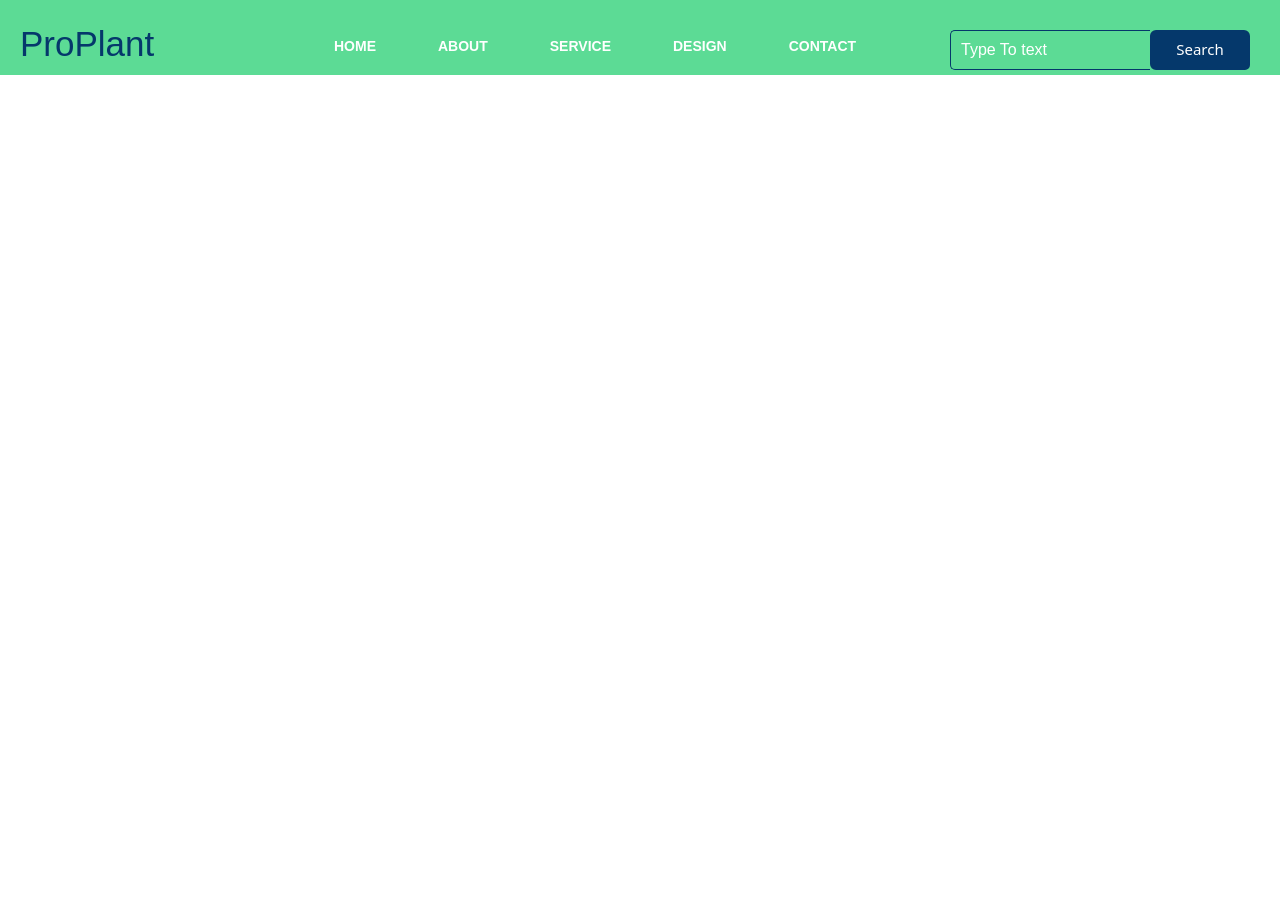
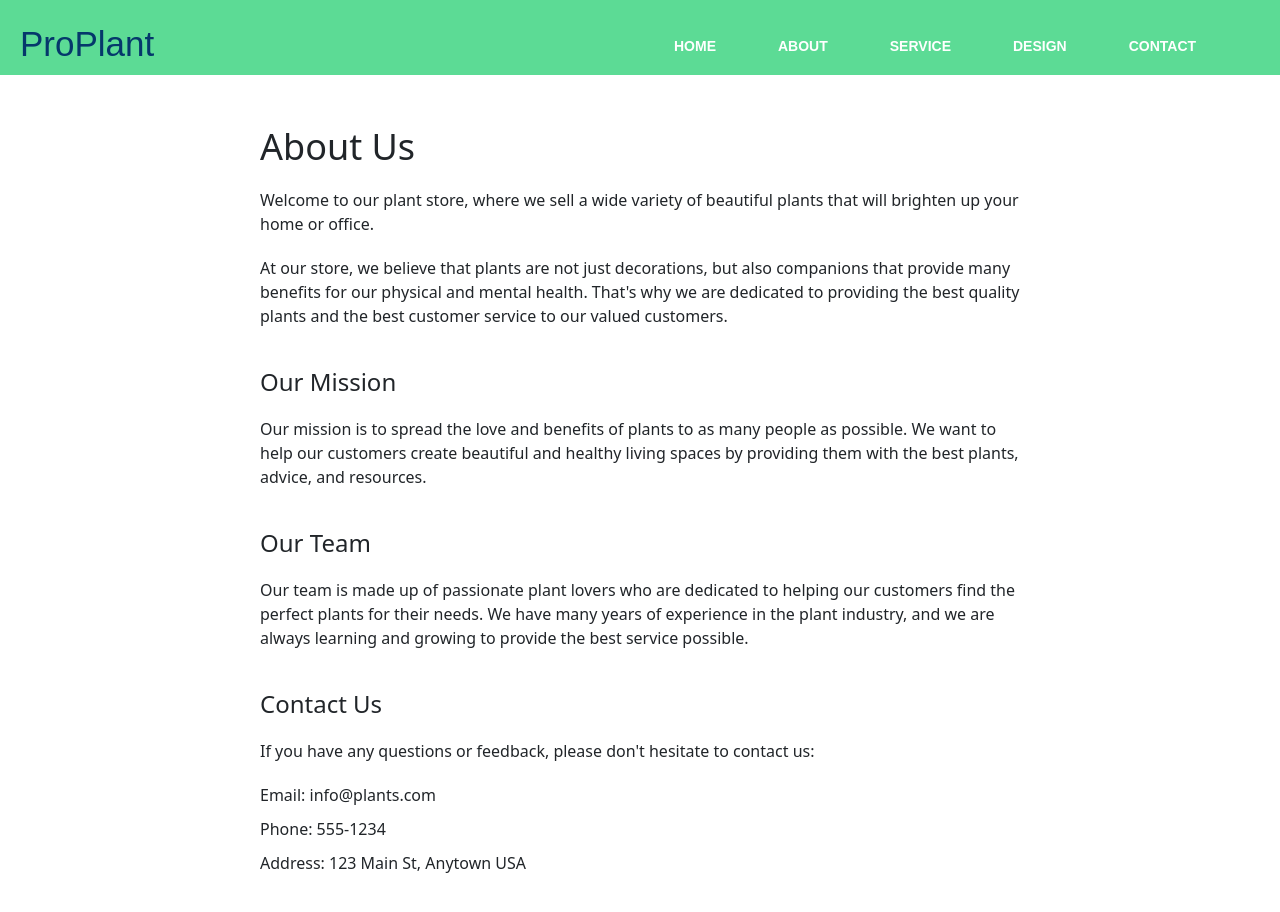
Before and after one commit to kiranm889/https---github.com-kiranm889-online-shoping-frontend, an Angular app: page /about in a window 1280 px wide. Before the commit this address led to /. Shown: the top 912 px of the page. Before the commit the page ends 800 px from the top, so only its background shows below. Built offline with nearby package versions, Linux system fonts and the light colour scheme.

Commit message:
menu-search_about-page

```diff
--- /dev/null
+++ b/src/app/about/about.component.css
@@ -0,0 +1,33 @@
+.about-page {
+    max-width: 800px;
+    margin: 0 auto;
+    padding: 50px 20px;
+  }
+
+  h1 {
+    font-size: 36px;
+    margin-bottom: 20px;
+  }
+
+  h2 {
+    font-size: 24px;
+    margin-top: 40px;
+    margin-bottom: 20px;
+  }
+
+  p {
+    font-size: 16px;
+    line-height: 1.5;
+    margin-bottom: 20px;
+  }
+
+  ul {
+    list-style: none;
+    margin: 0;
+    padding: 0;
+  }
+
+  li {
+    font-size: 16px;
+    margin-bottom: 10px;
+  }
--- /dev/null
+++ b/src/app/about/about.component.html
@@ -0,0 +1,35 @@
+<div class="about-page">
+  <h1>About Us</h1>
+  <p>
+    Welcome to our plant store, where we sell a wide variety of beautiful plants
+    that will brighten up your home or office.
+  </p>
+  <p>
+    At our store, we believe that plants are not just decorations, but also
+    companions that provide many benefits for our physical and mental health.
+    That's why we are dedicated to providing the best quality plants and the
+    best customer service to our valued customers.
+  </p>
+  <h2>Our Mission</h2>
+  <p>
+    Our mission is to spread the love and benefits of plants to as many people
+    as possible. We want to help our customers create beautiful and healthy
+    living spaces by providing them with the best plants, advice, and resources.
+  </p>
+  <h2>Our Team</h2>
+  <p>
+    Our team is made up of passionate plant lovers who are dedicated to helping
+    our customers find the perfect plants for their needs. We have many years of
+    experience in the plant industry, and we are always learning and growing to
+    provide the best service possible.
+  </p>
+  <h2>Contact Us</h2>
+  <p>
+    If you have any questions or feedback, please don't hesitate to contact us:
+  </p>
+  <ul>
+    <li>Email: info@plants.com</li>
+    <li>Phone: 555-1234</li>
+    <li>Address: 123 Main St, Anytown USA</li>
+  </ul>
+</div>
--- a/src/app/app-routing.module.ts
+++ b/src/app/app-routing.module.ts
@@ -1,5 +1,6 @@
 import { NgModule } from '@angular/core';
 import { RouterModule, Routes } from '@angular/router';
+import { AboutComponent } from './about/about.component';
 import { HomeComponent } from './home/home.component';
 import { LoginComponent } from './login/login.component';
 import { MenuComponent } from './menu/menu.component';
@@ -14,6 +15,7 @@ const routes: Routes = [
   { path: 'menu', component: MenuComponent },
   { path: 'products', component: ProductsComponent },
   { path: 'productsForm', component: ProductsFormComponent },
+  { path: 'about', component: AboutComponent },
 ];
 
 @NgModule({
--- a/src/app/app.module.ts
+++ b/src/app/app.module.ts
@@ -12,9 +12,10 @@ import { NavComponent } from './common/nav/nav.component';
 import { ProductsComponent } from './menu/products/products.component';
 import { ProductsFormComponent } from './menu/products/products-form/products-form.component';
 import { HomeComponent } from './home/home.component';
+import { AboutComponent } from './about/about.component';
 
 @NgModule({
-  declarations: [AppComponent, LoginComponent, RegistrationComponent, MenuComponent, NavComponent, ProductsComponent, ProductsFormComponent, HomeComponent],
+  declarations: [AppComponent, LoginComponent, RegistrationComponent, MenuComponent, NavComponent, ProductsComponent, ProductsFormComponent, HomeComponent, AboutComponent],
   imports: [BrowserModule, AppRoutingModule, FormsModule, HttpClientModule],
   providers: [],
   bootstrap: [AppComponent],
--- a/src/app/common/nav/nav.component.css
+++ b/src/app/common/nav/nav.component.css
@@ -21,7 +21,7 @@
 }
 
 .menu{
-    width: 400px;
+    width: 700px;
     float: left;
     height: 70px;
 }
@@ -52,7 +52,7 @@ ul li a:hover{
     color: #05386B;
 }
 
-.search{
+/* .search{
     width: 330px;
     float: left;
     margin-left: 270px;
@@ -104,4 +104,4 @@ ul li a:hover{
 ::placeholder{
     color: #fff;
     font-family: Arial;
-}
+} */
--- a/src/app/common/nav/nav.component.html
+++ b/src/app/common/nav/nav.component.html
@@ -6,15 +6,15 @@
   <div class="menu">
     <ul>
       <li><a routerLink="/home">HOME</a></li>
-      <li><a routerLink="/menu">ABOUT</a></li>
+      <li><a routerLink="/about">ABOUT</a></li>
       <li><a routerLink="/menu">SERVICE</a></li>
       <li><a href="#">DESIGN</a></li>
       <li><a href="#">CONTACT</a></li>
     </ul>
   </div>
 
-  <div class="search">
+  <!-- <div class="search">
     <input class="srch" type="search" name="" placeholder="Type To text" />
     <a href="#"> <button class="btn">Search</button></a>
-  </div>
+  </div> -->
 </div>
--- a/src/app/menu/menu.component.css
+++ b/src/app/menu/menu.component.css
@@ -0,0 +1,35 @@
+.menuProduct{
+    margin: auto;
+}
+
+.search-container {
+    display: flex;
+    align-items: center;
+    justify-content: left;
+    margin-bottom: 10px;
+  }
+
+  .search-text {
+    width: 400px;
+    padding: 10px;
+    font-size: 16px;
+    border: 1px solid #05386B;
+    border-radius: 5px 0 0 5px;
+    outline: none;
+  }
+
+  .search-button {
+    width: 100px;
+    padding: 10px;
+    background-color: #05386B;
+    color: #fff;
+    font-size: 16px;
+    border: none;
+    border-radius: 0 5px 5px 0;
+    cursor: pointer;
+    transition: background-color 0.3s ease-in-out;
+  }
+
+  .search-button:hover {
+    background-color: #0056b3;
+  }
--- a/src/app/menu/menu.component.html
+++ b/src/app/menu/menu.component.html
@@ -1,9 +1,34 @@
-<div class="row">
+<div class="menuProduct">
+  <div class="container">
+    <h1 class="my-4">Photo Gallery</h1>
+    <!-- <input
+      type="text"
+      class="form-control mb-4"
+      [(ngModel)]="searchText"
+      placeholder="Search"
+    /> -->
+    <div class="search-container">
+      <input
+        type="text"
+        class="search-text"
+        [(ngModel)]="searchQuery"
+        placeholder="Min. 3 char"
+      />
+      <button
+        class="search-button"
+        (click)="onSearch(searchQuery)"
+        [disabled]="searchQuery.length < 3"
+      >
+        Search
+      </button>
+    </div>
+
+    <div class="row" *ngIf="searchQuery.length < 3">
       <div class="col-md-4" *ngFor="let product of todos">
         <div class="card mb-4 box-shadow">
           <img
             class="card-img-top"
-        src="{{ product.done }}"
+            src="../../assets/images/plant1.jpg"
             alt="{{ product.name }}"
           />
           <div class="card-body">
@@ -19,3 +44,27 @@
         </div>
       </div>
     </div>
+
+    <div class="row" *ngIf="searchQuery.length >= 3">
+      <div class="col-md-4" *ngFor="let product of searchResults">
+        <div class="card mb-4 box-shadow">
+          <img
+            class="card-img-top"
+            src="../../assets/images/plant1.jpg"
+            alt="{{ product.name }}"
+          />
+          <div class="card-body">
+            <h5 class="card-title">{{ product.name }}</h5>
+            <p class="card-text">{{ product.description }}</p>
+            <div class="d-flex justify-content-between align-items-center">
+              <small class="text-muted">9 mins</small>
+              <button type="button" class="btn btn-sm btn-outline-secondary">
+                Add to cart
+              </button>
+            </div>
+          </div>
+        </div>
+      </div>
+    </div>
+  </div>
+</div>
--- a/src/app/menu/menu.component.ts
+++ b/src/app/menu/menu.component.ts
@@ -1,4 +1,4 @@
-import { Component } from '@angular/core';
+import { Component, EventEmitter, Output } from '@angular/core';
 import { Router } from '@angular/router';
 import { ProductsService } from '../service/products.service';
 import { Todo } from './products/products.component';
@@ -10,7 +10,9 @@ import { Todo } from './products/products.component';
 })
 export class MenuComponent {
   todos: Todo[] | undefined;
-
+  imageUrl!: 'assets/images/plant1.jpg';
+  searchQuery: string = '';
+  searchResults: Todo[] | undefined;
   constructor(
     private router: Router,
     private productservice: ProductsService
@@ -24,35 +26,15 @@ export class MenuComponent {
     });
   }
 
-  products = [
-    {
-      name: 'Product 1',
-      description: 'Lorem ipsum dolor sit amet, consectetur adipiscing elit.',
-      imageUrl: 'https://via.placeholder.com/150',
-    },
-    {
-      name: 'Product 2',
-      description:
-        'Sed do eiusmod tempor incididunt ut labore et dolore magna aliqua.',
-      imageUrl: 'https://via.placeholder.com/150',
-    },
-    {
-      name: 'Product 3',
-      description:
-        'Ut enim ad minim veniam, quis nostrud exercitation ullamco laboris nisi ut aliquip ex ea commodo consequat.',
-      imageUrl: 'https://via.placeholder.com/150',
-    },
-    {
-      name: 'Product 3',
-      description:
-        'Ut enim ad minim veniam, quis nostrud exercitation ullamco laboris nisi ut aliquip ex ea commodo consequat.',
-      imageUrl: 'https://via.placeholder.com/150',
-    },
-    {
-      name: 'Product 3',
-      description:
-        'Ut enim ad minim veniam, quis nostrud exercitation ullamco laboris nisi ut aliquip ex ea commodo consequat.',
-      imageUrl: 'https://via.placeholder.com/150',
-    },
-  ];
+  onSearch(query: string) {
+    if (query.length >= 3) {
+      this.searchResults = this.todos;
+      // Filter searchResults based on query
+      this.searchResults = this.searchResults?.filter((item) => {
+        return item.name.toLowerCase().includes(query.toLowerCase());
+      });
+    } else {
+      this.searchResults = [];
+    }
+  }
 }
--- a/src/app/menu/products/products.component.ts
+++ b/src/app/menu/products/products.component.ts
@@ -11,7 +11,8 @@ export class Todo {
     public features: string,
     public status: string,
     public done: boolean,
-    public targetDate: Date
+    public targetDate: Date,
+    public imageUrl: string
   ) {}
 }
 @Component({
```
Also changed, not shown: src/app/about/about.component.ts (added, +10 -0 lines), 1 other file (tests, documents, lock files or other folders). Lines whose indentation alone changed are shown as unchanged.
